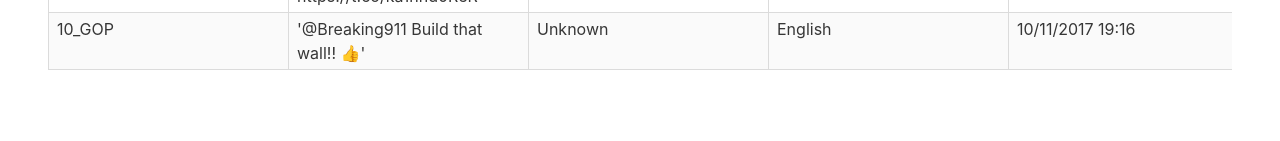
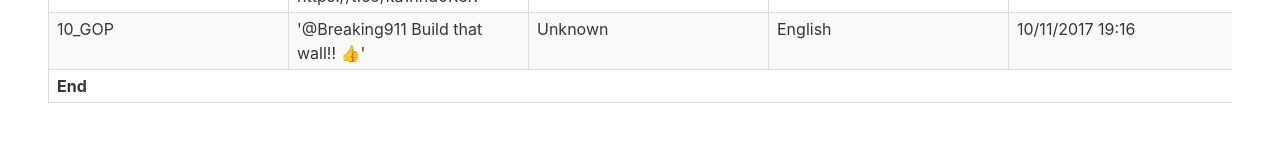
Before and after one commit to gd8/node-react-setup, a React app: page / in a window 1280 px wide. Shown: the part 1538-1679 px from the top of the page. Built offline with nearby package versions, Linux system fonts and the light colour scheme.

Commit message:
add footer to table.

```diff
--- /dev/null
+++ b/src/client/components/table/table-footer.tsx
@@ -0,0 +1,15 @@
+import * as React from 'react';
+
+export interface TableFooterProps {
+  colSpan: number;
+}
+
+export const TableFooter = (props: TableFooterProps) => {
+  return (
+    <tfoot>
+      <tr className="footer-row">
+        <th colSpan={props.colSpan}>End</th>
+      </tr>
+    </tfoot>
+  );
+};
--- a/src/client/components/table/table-header.tsx
+++ b/src/client/components/table/table-header.tsx
@@ -6,13 +6,12 @@ export interface TableHeaderProps {
   filterColumn: (key: string, value: string) => void;
 }
 
-export class TableHeader extends React.Component<TableHeaderProps, null> {
-  render() {
+export const TableHeader = (props: TableHeaderProps) => {
   return (
     <thead>
       <tr>
-          {this.props.columns
-            .filter(row => row.show)
+        {props.columns
+          .filter((column: TableColumn) => column.show)
           .map((column: TableColumn, colNum: number) => {
             return (
               <th key={colNum}>
@@ -22,7 +21,7 @@ export class TableHeader extends React.Component<TableHeaderProps, null> {
                   type="text"
                   placeholder="Filter"
                   onChange={({ target }: any) =>
-                      this.props.filterColumn(column.key, target.value)
+                    props.filterColumn(column.key, target.value)
                   }
                 />
               </th>
@@ -31,5 +30,4 @@ export class TableHeader extends React.Component<TableHeaderProps, null> {
       </tr>
     </thead>
   );
-  }
-}
+};
--- a/src/client/components/table/table.scss
+++ b/src/client/components/table/table.scss
@@ -1,3 +1,10 @@
 .scroll-x {
   overflow-x: scroll;
 }
+
+.footer-row {
+  text-align: center;
+  th {
+    text-align: center;
+  }
+}
--- a/src/client/components/table/table.tsx
+++ b/src/client/components/table/table.tsx
@@ -1,5 +1,6 @@
 import * as React from 'react';
 import { TableHeader } from './table-header';
+import { TableFooter } from './table-footer';
 
 export interface TableColumn {
   key: string;
@@ -22,6 +23,7 @@ export class Table extends React.Component<TableProps> {
             columns={this.props.columns}
             filterColumn={this.props.filterData.bind(this)}
           />
+          <TableFooter colSpan={this.props.columns.length} />
           <tbody>{this.createRows()}</tbody>
         </table>
       </div>
```
Lines whose indentation alone changed are shown as unchanged.
